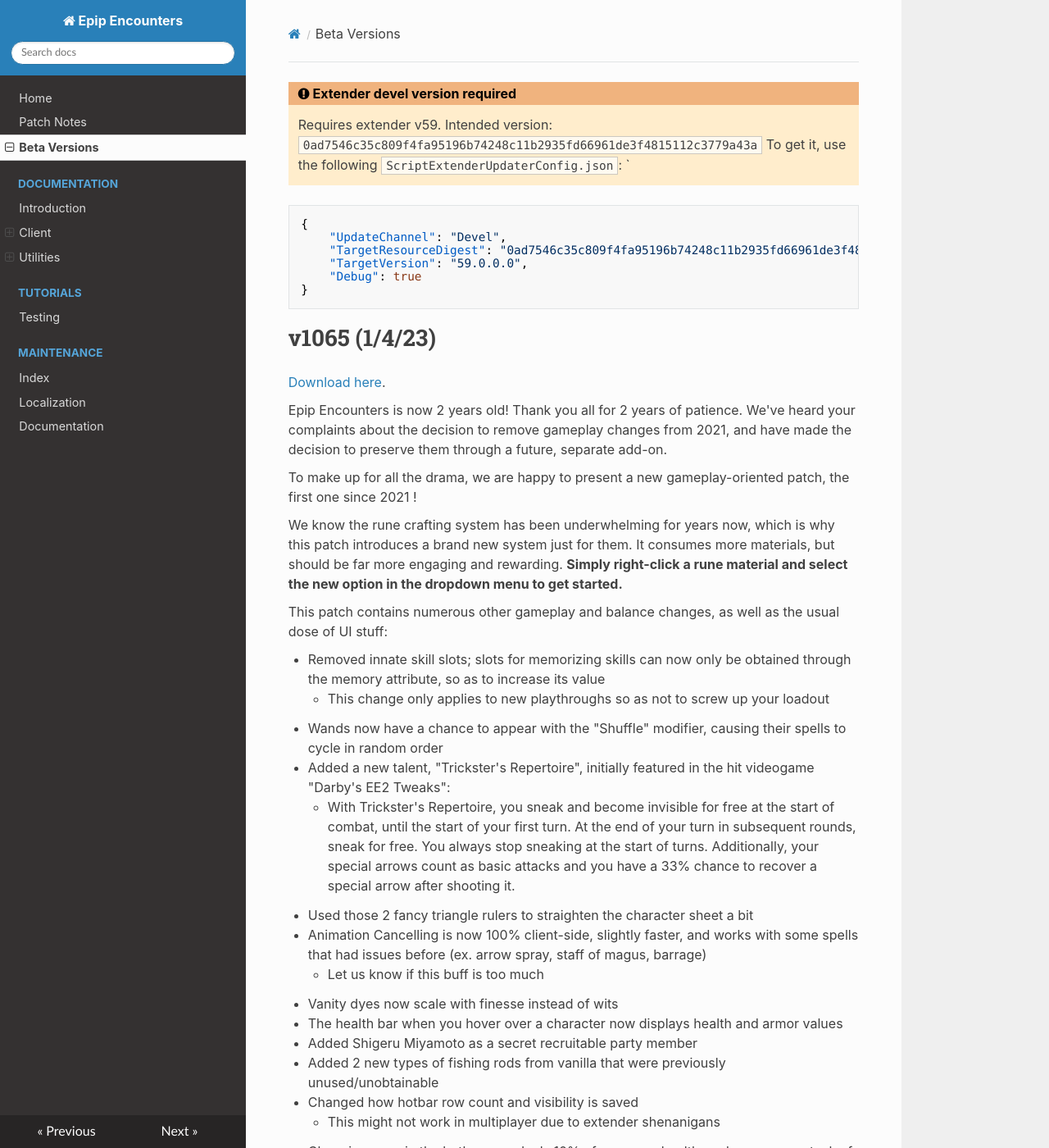
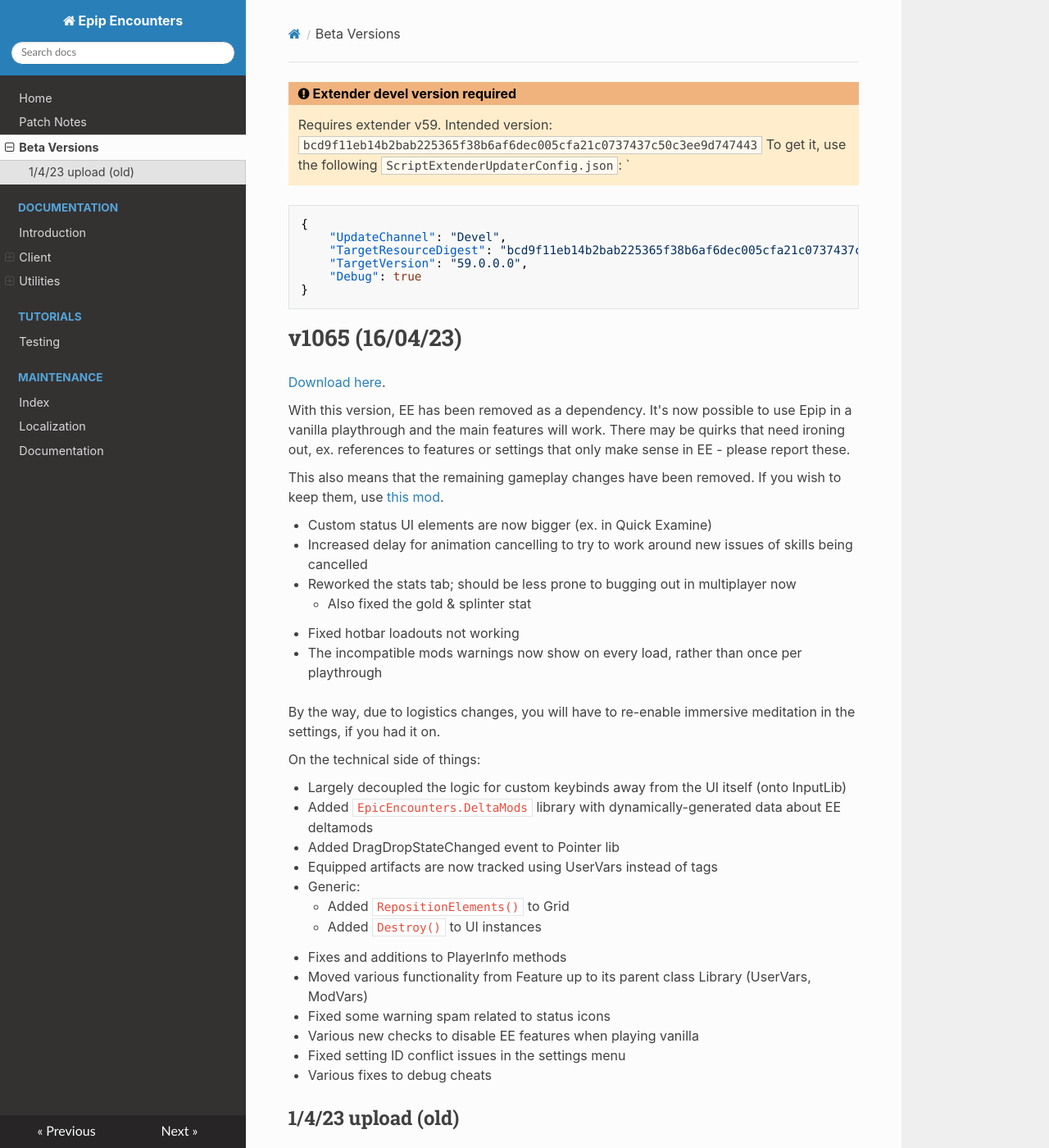
Before and after one commit to PinewoodPip/epip, an MkDocs documentation site: the page built from docs/beta.md, in a window 1280 px wide and 1400 px high. Shown: the whole window at 82% size. Built offline with MkDocs 1.6.1, drawn with Linux system fonts in a browser that asks for light colours; nearby versions of some CDN libraries.

Commit message:
Update beta patchnotes

````diff
--- a/docs/beta.md
+++ b/docs/beta.md
@@ -1,20 +1,50 @@
 
 !!! warning "Extender devel version required"
-    Requires extender v59. Intended version: `0ad7546c35c809f4fa95196b74248c11b2935fd66961de3f4815112c3779a43a`
+    Requires extender v59. Intended version: `bcd9f11eb14b2bab225365f38b6af6dec005cfa21c0737437c50c3ee9d747443`
     To get it, use the following `ScriptExtenderUpdaterConfig.json`:
     `
 ```json
 {
 	"UpdateChannel": "Devel",
-	"TargetResourceDigest": "0ad7546c35c809f4fa95196b74248c11b2935fd66961de3f4815112c3779a43a",
+	"TargetResourceDigest": "bcd9f11eb14b2bab225365f38b6af6dec005cfa21c0737437c50c3ee9d747443",
 	"TargetVersion": "59.0.0.0",
 	"Debug": true
 }
 ```
 
-# v1065 (1/4/23)
+# v1065 (16/04/23)
+[Download here](https://drive.google.com/file/d/1NLEjkgnKlc6r4dDZw_AUHT1cdXVKhTmL/view?usp=sharing).
 
-[Download here](https://drive.google.com/file/d/1NLEjkgnKlc6r4dDZw_AUHT1cdXVKhTmL/view?usp=sharing).
+With this version, EE has been removed as a dependency. It's now possible to use Epip in a vanilla playthrough and the main features will work. There may be quirks that need ironing out, ex. references to features or settings that only make sense in EE - please report these.
+
+This also means that the remaining gameplay changes have been removed. If you wish to keep them, use [this mod](https://drive.google.com/file/d/1HqxEzlXaZa4AMRpCybDPvZ2IyFjAL0J0/view?usp=sharing).
+
+- Custom status UI elements are now bigger (ex. in Quick Examine)
+- Increased delay for animation cancelling to try to work around new issues of skills being cancelled
+- Reworked the stats tab; should be less prone to bugging out in multiplayer now
+    - Also fixed the gold & splinter stat
+- Fixed hotbar loadouts not working
+- The incompatible mods warnings now show on every load, rather than once per playthrough
+
+By the way, due to logistics changes, you will have to re-enable immersive meditation in the settings, if you had it on.
+
+On the technical side of things:
+
+- Largely decoupled the logic for custom keybinds away from the UI itself (onto InputLib)
+- Added `EpicEncounters.DeltaMods` library with dynamically-generated data about EE deltamods
+- Added DragDropStateChanged event to Pointer lib
+- Equipped artifacts are now tracked using UserVars instead of tags
+- Generic:
+    - Added `RepositionElements()` to Grid
+    - Added `Destroy()` to UI instances
+- Fixes and additions to PlayerInfo methods
+- Moved various functionality from Feature up to its parent class Library (UserVars, ModVars)
+- Fixed some warning spam related to status icons
+- Various new checks to disable EE features when playing vanilla
+- Fixed setting ID conflict issues in the settings menu
+- Various fixes to debug cheats
+
+## 1/4/23 upload (old)
 
 Epip Encounters is now 2 years old! Thank you all for 2 years of patience. We've heard your complaints about the decision to remove gameplay changes from 2021, and have made the decision to preserve them through a future, separate add-on.
 
````
